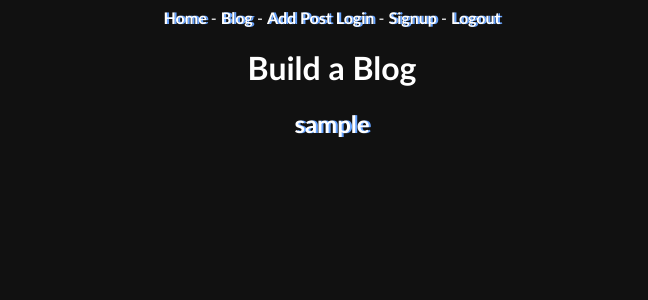
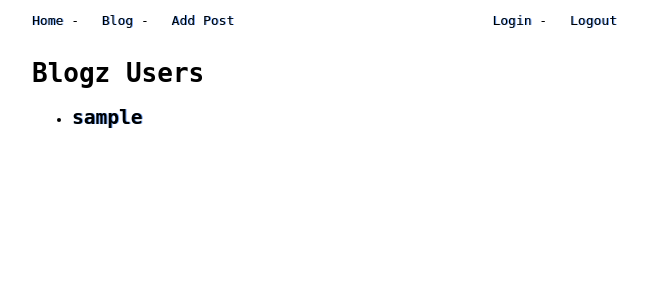
Before and after one commit to KingIsTheMaster/blogz, a Flask app: page / in a window 1280 px wide. Shown: the top 300 px of the page, without its empty margins (308-956 px from the left). Run offline with Flask 2, Linux system fonts and the light colour scheme; the visitor is signed in with stand-in values (Sample User, id 1); data comes from the database, SQL or seed files in the repository.

Commit message:
HAHAHAH! FINISHED!

```diff
--- a/main.py
+++ b/main.py
@@ -1,4 +1,4 @@
-from flask import Flask, request, redirect, render_template, session
+from flask import Flask, request, redirect, render_template, session, url_for, flash
 from flask_sqlalchemy import SQLAlchemy
 from sqlalchemy import desc
 
@@ -35,9 +35,9 @@ class User(db.Model):
 
 @app.before_request
 def require_login():
-    allowed_routes = ['login', 'signup']
+    allowed_routes = ['login', 'signup', 'index']
     if request.endpoint not in allowed_routes and 'username' not in session:
-        return redirect('/login')
+        return redirect(url_for('login'))
 
 @app.route('/login', methods=['POST', 'GET'])
 def login():
@@ -47,11 +47,17 @@ def login():
         error = "Inlavid Username or Password"
         user = User.query.filter_by(username=username).first()
 
-        if user and user.password == password:
-            session['username'] = username
-            return redirect ('/addpost')
+        if user:
+
+            if user.password == password:
+                session['username'] = username
+                flash('Logged in!')
+                return redirect ('/addpost')
+            else:
+                flash('Invalid Password', 'error')
         else:
-            return render_template('login.html', error=error)
+
+            flash('Username Nonexistent', 'error')
 
     return render_template('login.html')
 
@@ -61,10 +67,26 @@ def signup():
         username = request.form['username']
         password = request.form['password']
         verify = request.form['verify']
-        error = "Duplicate Username"
-
 
         existing_user = User.query.filter_by(username=username).first()
+
+        error = 'Username is taken'
+        username_error = ''
+        password_error = ''
+        verify_error = ''
+
+        if len(username) < 3 or len(username) > 30 or ' ' in username:
+            username_error = 'Not a valid username'
+
+        if len(password) < 3 or len(password) > 30 or ' ' in password:
+            password_error = 'Not a valid password'
+
+        if verify != password:
+            verify_error = 'Passwords do not match'
+
+        if username_error or password_error or verify_error:
+                return render_template('signup.html', username_error=username_error, password_error=password_error, verify_error=verify_error)
+
         if not existing_user:
             new_user = User(username, password)
             db.session.add(new_user)
@@ -79,6 +101,7 @@ def signup():
 @app.route('/logout')
 def logout():
     del session['username']
+    flash('Logged Out!')
     return redirect('/')
 
 
@@ -94,7 +117,7 @@ def individual_post():
         return render_template('individualpost.html', indv_post=indv_post)
     if user_filt:
         user_posts = Post.query.filter_by(owner_id=user_filt.id).all()
-        return rendeR_template('singleUser.html', user_posts=user_posts)
+        return render_template('singleUser.html', user_posts=user_posts)
     else:
         post = Post.query.all()
         return render_template('blog.html', post=post)
@@ -117,16 +140,16 @@ def add_post():
             error2 = "This feild requires text!"
 
         if not error1 and not error2:
-            new_post = Post(post_title, post_body, owner)
+            new_post = Post(post_title, post_body, owner.id)
             db.session.add(new_post)
             db.session.commit()
 
             return redirect('/blog?id=%s' % new_post.id)
 
         else:
-            return render_template('addpost.html', title="Build a Blog", error1 = error1, error2 = error2, post_title = post_title , post_body = post_body)
+            return render_template('addpost.html', title="Blogz", error1 = error1, error2 = error2, post_title = post_title , post_body = post_body)
 
-    return render_template('addpost.html', title="Build a Blog", error1 = error1, error2 = error2)
+    return render_template('addpost.html', title="Blogz", error1 = error1, error2 = error2)
 
 
 @app.route('/', methods=['POST', 'GET'])
--- a/templates/base.html
+++ b/templates/base.html
@@ -4,36 +4,59 @@
         <style>
         .error {color: red;}
 
-        body {background-color: #111111;
-        color: white;
-        font-family:candara;
-        text-align: center;}
+        body {background-color:white;
+        color: black;
+        font-family: monospace;
+        text-align: justify;
+        width: 600px;
+        height: 100%;
+        margin: auto;
+        left: 0px;
+        right:0px;
+        bottom: 0px;
+        right: 0px;
+        overflow: auto;}
 
         a, a:visited {
-        color: white;
-        text-shadow: 2px 0px 0px #66a3ff;
+        color: black;
+        text-shadow: 1px 0px 0px #66a3ff;
         text-decoration: none;
-        font-weight: bold;
+
         }
 
         a:hover {
-        color: #66a3ff;
-        text-shadow: 2px 0px 0px #ffffff;}
+        color: black;
+        text-shadow: 1px 0px 0px #ffffff;}
 
+        nav ul {
+        padding: 0;
+        display: inline-block;
+        }
+
+        nav ul li {
+            list-style: none;
+            display: inline-block;
+            margin-right: 15px;
+        }
+
+        nav #user-account {
+            float: right;
+        }
         </style>
         <title>{{title}}</title>
 
     </head>
 <body>
     <nav>
-        <text align="left">
-        <a href="/">Home</a> -
-        <a href="/blog">Blog</a> -
-        <a href="/addpost">Add Post</a> </text>
-        <text align="right">
-        <a href="/login">Login</a> -
-        <a href="/signup">Signup</a> -
-        <a href="/logout">Logout</a></text>
+        <ul id="user-account">
+            <li><a href="/login">Login</a> -</li>
+            <li><a href="/logout">Logout</a></li>
+        </ul>
+        <ul>
+            <li><a href="/">Home</a> - </li>
+            <li><a href="/blog">Blog</a> - </li>
+            <li><a href="/addpost">Add Post</a></li>
+        </ul>
     </nav>
     {% block content %}
     {% endblock %}
--- a/templates/blog.html
+++ b/templates/blog.html
@@ -7,9 +7,9 @@
     {% else %}
 
         {% for post in post %}
-        <h2>{{post.title}}</h2>
+        <h2><a href="/blog?id={{post.id}}">{{post.title}}</a></h2>
         <p>{{post.body}}</p>
-
+        written by <a href="/blog?user={{post.owner.username}}">{{post.owner.username}}</a>
         {% endfor %}
     {% endif %}
 {% endblock %}
--- a/templates/home.html
+++ b/templates/home.html
@@ -1,14 +1,20 @@
 {% extends "base.html" %}
 
 {% block content %}
-    <h1>Build a Blog</h1>
+    {% with messages  = get_flashed_messages()%}
+        {% for message in messages %}
+            <p>{{message}}</p>
+        {% endfor%}
+    {% endwith %}
+    <h1>Blogz Users</h1>
     {% if user|length == 0 %}
     <p>No Users yet</p>
     {% else %}
 
         {% for user in user %}
-        <h2><a href="/blog?user={{user.username}}">{{user.username}}</a></h2>
-
+        <ul>
+        <li><h2><a href="/blog?user={{user.username}}">{{user.username}}</a></h2></li>
+        </ul>
         {% endfor %}
 
 
--- a/templates/individualpost.html
+++ b/templates/individualpost.html
@@ -1,8 +1,9 @@
 {% extends "base.html" %}
 
 {% block content %}
-    <h1>Blog</h1>
+    <h1>Blog Post!</h1>
 
     <h2>{{indv_post.title}}</h2>
     <p>{{indv_post.body}}</p>
+    written by <a href="/blog?user={{indv_post.owner.username}}">{{indv_post.owner.username}}</a>
 {% endblock %}
```
Also changed, not shown: templates/addpost.html (+6 -1 lines), templates/login.html (+6 -1 lines), templates/signup.html (+15 -3 lines), templates/singleUser.html (+15 -0 lines), templates/index.html (deleted).
